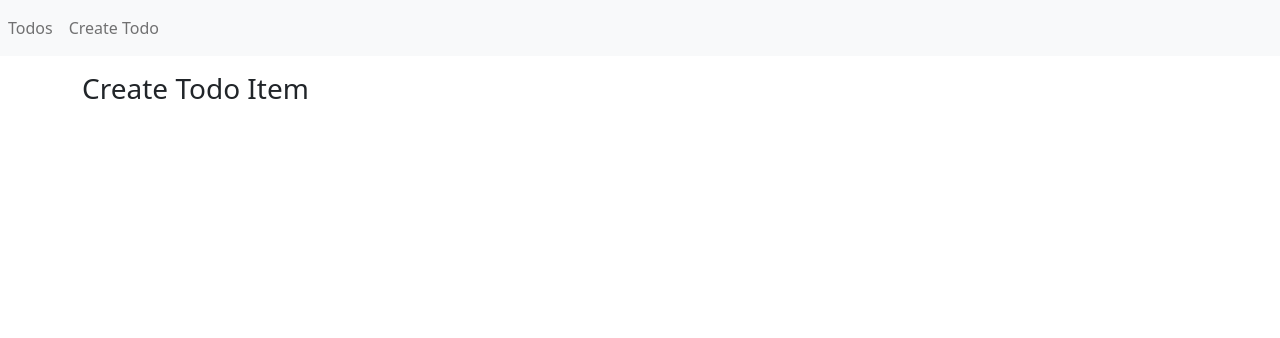
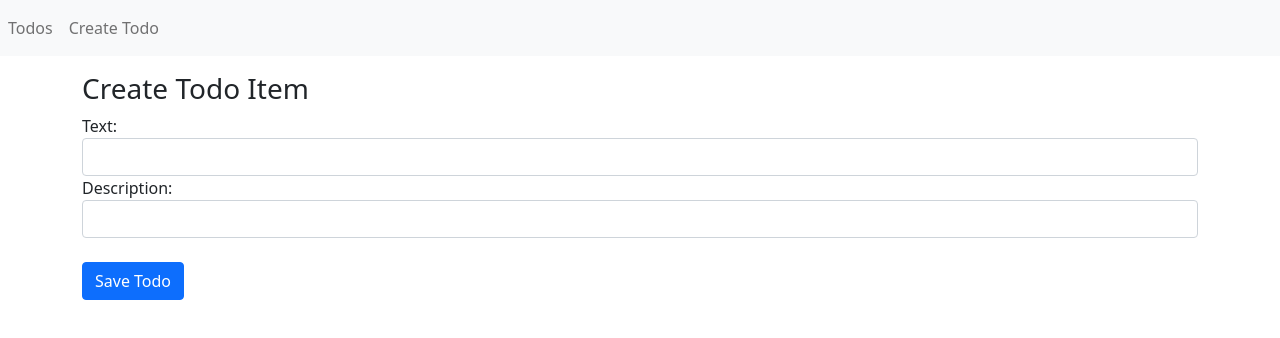
Before and after one commit to jonroido/CRUD_MERN, a React (Create React App) app in the folder client/: page /create in a window 1280 px wide. Shown: the top 338 px of the page. Built offline with nearby package versions, Linux system fonts and the light colour scheme.

Commit message:
createTodo connect api and added another field for description

```diff
--- a/client/src/CreateTodo.js
+++ b/client/src/CreateTodo.js
@@ -1,10 +1,21 @@
 import React from "react";
+import { TodoForm } from "./TodoForm";
+import { createTodo } from "./api";
+import { useHistory } from "react-router-dom";
 
 export const CreateTodo = () => {
+  const history = useHistory()
+
+  const onSubmit = async (data) => {
+    await createTodo(data)
+    history.push("/")
+  };
+
   return (
     <div className="container">
       <div className="mt-3">
         <h3>Create Todo Item</h3>
+        <TodoForm onSubmit={onSubmit} />
       </div>
     </div>
   );
--- /dev/null
+++ b/client/src/TodoForm.js
@@ -0,0 +1,43 @@
+import React from "react";
+import { useForm } from "react-hook-form";
+
+export const TodoForm = ({ todo, onSubmit }) => {
+  const { register, handleSubmit } = useForm({
+    defaultValues: { text: todo ? todo.text : "" },
+  });
+
+  const submitHandler = handleSubmit((data) => {
+    onSubmit(data)
+  });
+
+  return (
+    <form onSubmit={submitHandler}>
+      <div className="form-group">
+        <label htmlFor="text">Text:</label>
+        <input
+          className="form-control"
+          {...register('test', { required: true })}
+          type="text"
+          name="text"
+          id="text"
+        />
+      </div>
+      <div className="form-group">
+        <label htmlFor="text">Description:</label>
+        <input
+          className="form-control"
+          {...register('test', { required: true })}
+          type="text"
+          name="description"
+          id="description"
+        />
+      </div>
+      <br/>
+      <div className="form-group">
+        <button type="submit" className="btn btn-primary">
+          Save Todo
+        </button>
+      </div>
+    </form>
+  );
+};
--- /dev/null
+++ b/client/src/api.js
@@ -0,0 +1,8 @@
+export const createTodo = (todo) => fetch("http://localhost:4000/", {
+  method: "POST",
+  headers: {
+    "Accept": "application/json",
+    "Content-Type": "application/json"
+  },
+  body: JSON.stringify(todo)
+})
```
